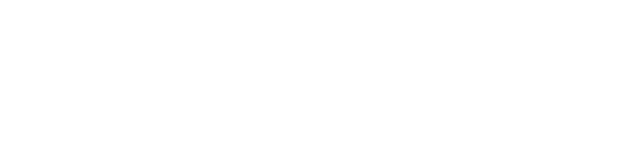
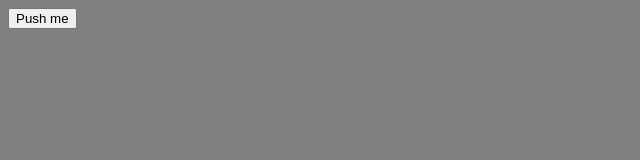
Before and after one commit to LurkerAnt/Desarrollo-Web-Entorno-Cliente, a plain HTML site: page js_ejercicios_clase/piramide/index.html in a window 1280 px wide. Shown: the whole page, without its empty margins (0-640 px from the left). Drawn offline with Linux system fonts and the light colour scheme.

Commit message:
Inicio piramide js
inicio ejercicio piramide js además de la clase de triyo

```diff
--- a/js_ejercicios_clase/piramide/index.html
+++ b/js_ejercicios_clase/piramide/index.html
@@ -5,9 +5,18 @@
     <meta name="viewport" content="width=device-width, initial-scale=1.0">
     <meta http-equiv="X-UA-Compatible" content="ie=edge">
     <title>Document</title>
+    <style>
+        html {
+            width: 100%;
+            height: 100%;
+            background-color: grey;
+            color: white;
+        }
+    </style>
     <script type="text/javascript" src="piramide.js"></script>
 </head>
 <body>
-
+    <button type="button" onclick="mostrarNumeros()">Push me</button>
+    <div id="text"></div>
 </body>
 </html>
--- a/js_ejercicios_clase/piramide/piramide.js
+++ b/js_ejercicios_clase/piramide/piramide.js
@@ -1,13 +1,15 @@
-function mostrarNumeros(){
-    function newFunction() {
-        for (var numero = 9; numero > 0; numero--) {
-            var listaNum = null;
-            for (var i = 0; i < 9; i++) {
-                listaNum += numero;
-                document.write(listaNum /n);
+function mostrarNumeros() {
+    var htmlElement = document.getElementById("text");
+    var text = "";
+    for (var numero = 9; numero > 0; numero--) {
+        for (var i = 0; i < 9 - numero; i++) {
+            text += numero.toString();
+        }
+        text += "<br>";
+    }
+    htmlElement.innerHTML = text;
+}
 
-            }
-            document.write(listaNum /n);
-        }
-    }
+function textClicked() {
+    alert("Text was clicked!");
 }
```
Also changed, not shown: js_ejercicios_clase/piramide/run.js (added).
